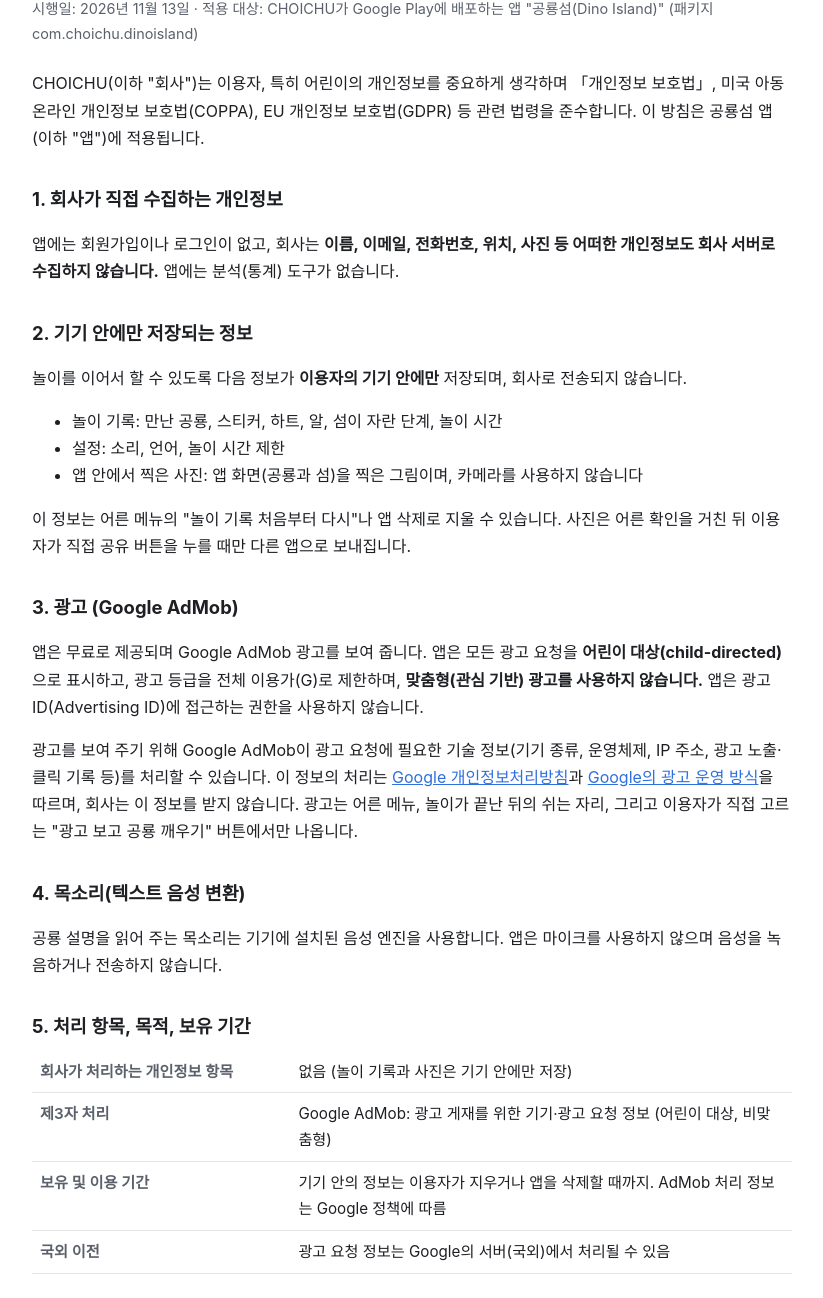
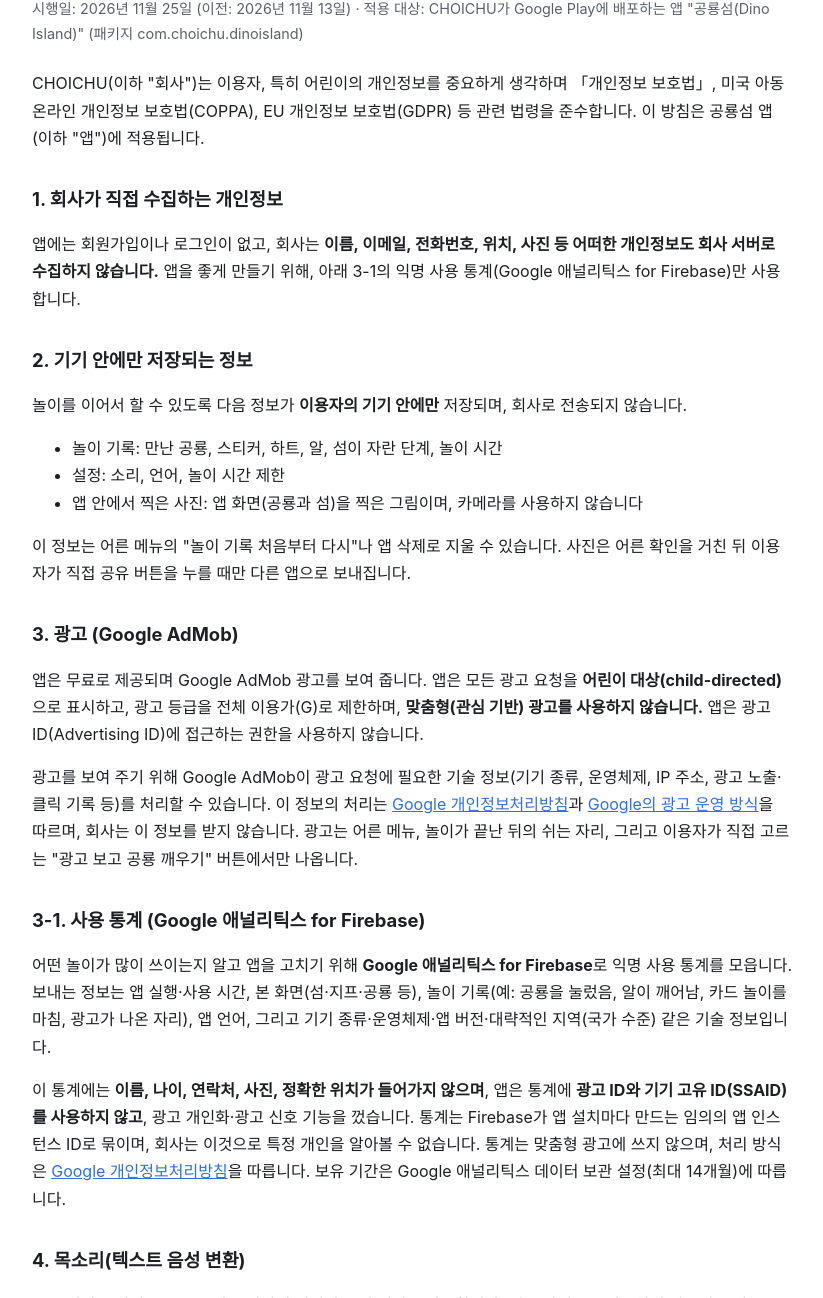
Before and after one commit to chainofyoung/choichu, a plain HTML site: page privacy/dino-island/index.html in a window 1280 px wide. Shown: the part 99-1397 px from the top of the page, without its empty margins (228-1051 px from the left). Drawn offline with Linux system fonts and the light colour scheme.

Commit message:
Dino Island privacy policy: add Firebase Analytics usage statistics (effective 2026-11-25)
Co-Authored-By: Claude Opus 5.5 <noreply@anthropic.com>

```diff
--- a/privacy/dino-island/index.html
+++ b/privacy/dino-island/index.html
@@ -29,12 +29,12 @@
 
   <section id="ko">
     <h1>공룡섬 개인정보처리방침</h1>
-    <p class="meta">시행일: 2026년 11월 13일 · 적용 대상: CHOICHU가 Google Play에 배포하는 앱 "공룡섬(Dino Island)" (패키지 com.choichu.dinoisland)</p>
+    <p class="meta">시행일: 2026년 11월 25일 (이전: 2026년 11월 13일) · 적용 대상: CHOICHU가 Google Play에 배포하는 앱 "공룡섬(Dino Island)" (패키지 com.choichu.dinoisland)</p>
 
     <p>CHOICHU(이하 "회사")는 이용자, 특히 어린이의 개인정보를 중요하게 생각하며 「개인정보 보호법」, 미국 아동 온라인 개인정보 보호법(COPPA), EU 개인정보 보호법(GDPR) 등 관련 법령을 준수합니다. 이 방침은 공룡섬 앱(이하 "앱")에 적용됩니다.</p>
 
     <h2>1. 회사가 직접 수집하는 개인정보</h2>
-    <p>앱에는 회원가입이나 로그인이 없고, 회사는 <strong>이름, 이메일, 전화번호, 위치, 사진 등 어떠한 개인정보도 회사 서버로 수집하지 않습니다.</strong> 앱에는 분석(통계) 도구가 없습니다.</p>
+    <p>앱에는 회원가입이나 로그인이 없고, 회사는 <strong>이름, 이메일, 전화번호, 위치, 사진 등 어떠한 개인정보도 회사 서버로 수집하지 않습니다.</strong> 앱을 좋게 만들기 위해, 아래 3-1의 익명 사용 통계(Google 애널리틱스 for Firebase)만 사용합니다.</p>
 
     <h2>2. 기기 안에만 저장되는 정보</h2>
     <p>놀이를 이어서 할 수 있도록 다음 정보가 <strong>이용자의 기기 안에만</strong> 저장되며, 회사로 전송되지 않습니다.</p>
@@ -49,15 +49,19 @@
     <p>앱은 무료로 제공되며 Google AdMob 광고를 보여 줍니다. 앱은 모든 광고 요청을 <strong>어린이 대상(child-directed)</strong>으로 표시하고, 광고 등급을 전체 이용가(G)로 제한하며, <strong>맞춤형(관심 기반) 광고를 사용하지 않습니다.</strong> 앱은 광고 ID(Advertising ID)에 접근하는 권한을 사용하지 않습니다.</p>
     <p>광고를 보여 주기 위해 Google AdMob이 광고 요청에 필요한 기술 정보(기기 종류, 운영체제, IP 주소, 광고 노출·클릭 기록 등)를 처리할 수 있습니다. 이 정보의 처리는 <a href="https://policies.google.com/privacy">Google 개인정보처리방침</a>과 <a href="https://policies.google.com/technologies/ads">Google의 광고 운영 방식</a>을 따르며, 회사는 이 정보를 받지 않습니다. 광고는 어른 메뉴, 놀이가 끝난 뒤의 쉬는 자리, 그리고 이용자가 직접 고르는 "광고 보고 공룡 깨우기" 버튼에서만 나옵니다.</p>
 
+    <h2>3-1. 사용 통계 (Google 애널리틱스 for Firebase)</h2>
+    <p>어떤 놀이가 많이 쓰이는지 알고 앱을 고치기 위해 <strong>Google 애널리틱스 for Firebase</strong>로 익명 사용 통계를 모읍니다. 보내는 정보는 앱 실행·사용 시간, 본 화면(섬·지프·공룡 등), 놀이 기록(예: 공룡을 눌렀음, 알이 깨어남, 카드 놀이를 마침, 광고가 나온 자리), 앱 언어, 그리고 기기 종류·운영체제·앱 버전·대략적인 지역(국가 수준) 같은 기술 정보입니다.</p>
+    <p>이 통계에는 <strong>이름, 나이, 연락처, 사진, 정확한 위치가 들어가지 않으며</strong>, 앱은 통계에 <strong>광고 ID와 기기 고유 ID(SSAID)를 사용하지 않고</strong>, 광고 개인화·광고 신호 기능을 껐습니다. 통계는 Firebase가 앱 설치마다 만드는 임의의 앱 인스턴스 ID로 묶이며, 회사는 이것으로 특정 개인을 알아볼 수 없습니다. 통계는 맞춤형 광고에 쓰지 않으며, 처리 방식은 <a href="https://policies.google.com/privacy">Google 개인정보처리방침</a>을 따릅니다. 보유 기간은 Google 애널리틱스 데이터 보관 설정(최대 14개월)에 따릅니다.</p>
+
     <h2>4. 목소리(텍스트 음성 변환)</h2>
     <p>공룡 설명을 읽어 주는 목소리는 기기에 설치된 음성 엔진을 사용합니다. 앱은 마이크를 사용하지 않으며 음성을 녹음하거나 전송하지 않습니다.</p>
 
     <h2>5. 처리 항목, 목적, 보유 기간</h2>
     <table>
-      <tr><th>회사가 처리하는 개인정보 항목</th><td>없음 (놀이 기록과 사진은 기기 안에만 저장)</td></tr>
-      <tr><th>제3자 처리</th><td>Google AdMob: 광고 게재를 위한 기기·광고 요청 정보 (어린이 대상, 비맞춤형)</td></tr>
-      <tr><th>보유 및 이용 기간</th><td>기기 안의 정보는 이용자가 지우거나 앱을 삭제할 때까지. AdMob 처리 정보는 Google 정책에 따름</td></tr>
-      <tr><th>국외 이전</th><td>광고 요청 정보는 Google의 서버(국외)에서 처리될 수 있음</td></tr>
+      <tr><th>회사가 처리하는 개인정보 항목</th><td>이름·연락처 등 개인을 알아볼 수 있는 정보는 없음 (놀이 기록과 사진은 기기 안에만 저장). 익명 사용 통계만 Google 애널리틱스로 받음</td></tr>
+      <tr><th>제3자 처리</th><td>Google AdMob: 광고 게재를 위한 기기·광고 요청 정보 (어린이 대상, 비맞춤형)<br>Google 애널리틱스 for Firebase: 익명 사용 통계 (광고 ID·기기 고유 ID 미사용)</td></tr>
+      <tr><th>보유 및 이용 기간</th><td>기기 안의 정보는 이용자가 지우거나 앱을 삭제할 때까지. AdMob 처리 정보는 Google 정책에 따름. 사용 통계는 최대 14개월</td></tr>
+      <tr><th>국외 이전</th><td>광고 요청 정보와 사용 통계는 Google의 서버(국외)에서 처리될 수 있음</td></tr>
     </table>
 
     <h2>6. 아동의 개인정보</h2>
@@ -82,12 +86,12 @@
 
   <section id="en" lang="en">
     <h1>Dino Island Privacy Policy</h1>
-    <p class="meta">Effective date: November 13, 2026 · Applies to: the app "Dino Island" (공룡섬) published by CHOICHU on Google Play (package com.choichu.dinoisland)</p>
+    <p class="meta">Effective date: November 25, 2026 (previous: November 13, 2026) · Applies to: the app "Dino Island" (공룡섬) published by CHOICHU on Google Play (package com.choichu.dinoisland)</p>
 
     <p>CHOICHU ("we") cares about the privacy of our users, especially children, and complies with applicable laws including the U.S. Children's Online Privacy Protection Act (COPPA), the EU General Data Protection Regulation (GDPR) and the Korean Personal Information Protection Act.</p>
 
     <h2>1. Data we collect</h2>
-    <p>The app has no account or sign-in. <strong>We do not collect any personal data (such as name, email, phone number, location or photos) on our servers.</strong> The app contains no analytics tools.</p>
+    <p>The app has no account or sign-in. <strong>We do not collect any personal data (such as name, email, phone number, location or photos) on our servers.</strong> To improve the app, we use only the anonymous usage statistics described in section 3-1 (Google Analytics for Firebase).</p>
 
     <h2>2. Data stored only on your device</h2>
     <p>So that play can continue, the following is stored <strong>only on your device</strong> and is never sent to us:</p>
@@ -101,6 +105,10 @@
     <h2>3. Advertising (Google AdMob)</h2>
     <p>The app is free and shows ads from Google AdMob. Every ad request is tagged as <strong>child-directed</strong>, the ad content rating is limited to General (G), and <strong>no personalized (interest-based) ads are used.</strong> The app does not use the permission to access the Advertising ID.</p>
     <p>To serve ads, Google AdMob may process technical information needed for the ad request (device type, operating system, IP address, ad impressions and clicks). This processing is governed by the <a href="https://policies.google.com/privacy">Google Privacy Policy</a> and <a href="https://policies.google.com/technologies/ads">How Google uses information in ads</a>; we do not receive this information. Ads appear only in the grown-ups menu, at natural breaks after an activity ends, and on the optional "watch an ad to wake a dinosaur" button.</p>
+
+    <h2>3-1. Usage statistics (Google Analytics for Firebase)</h2>
+    <p>To learn which activities are used and to improve the app, we collect anonymous usage statistics with <strong>Google Analytics for Firebase</strong>: app opens and usage time, screens viewed (island, jeep, dinosaur, etc.), play events (for example a dinosaur was tapped, an egg hatched, a card game was finished, where an ad was shown), the app language, and technical information such as device type, operating system, app version and approximate region (country level).</p>
+    <p>These statistics <strong>do not include name, age, contact details, photos or precise location</strong>. The app <strong>does not use the Advertising ID or the device's unique ID (SSAID)</strong> for analytics, and ad personalization and advertising signals are turned off. Statistics are grouped by a random app-instance ID that Firebase creates for each installation; we cannot identify any individual from it. The statistics are not used for personalized ads and are processed under the <a href="https://policies.google.com/privacy">Google Privacy Policy</a>, kept for up to 14 months according to the Google Analytics data retention setting.</p>
 
     <h2>4. Voice (text-to-speech)</h2>
     <p>Narration uses the text-to-speech engine installed on your device. The app does not use the microphone and does not record or send any audio.</p>
```
